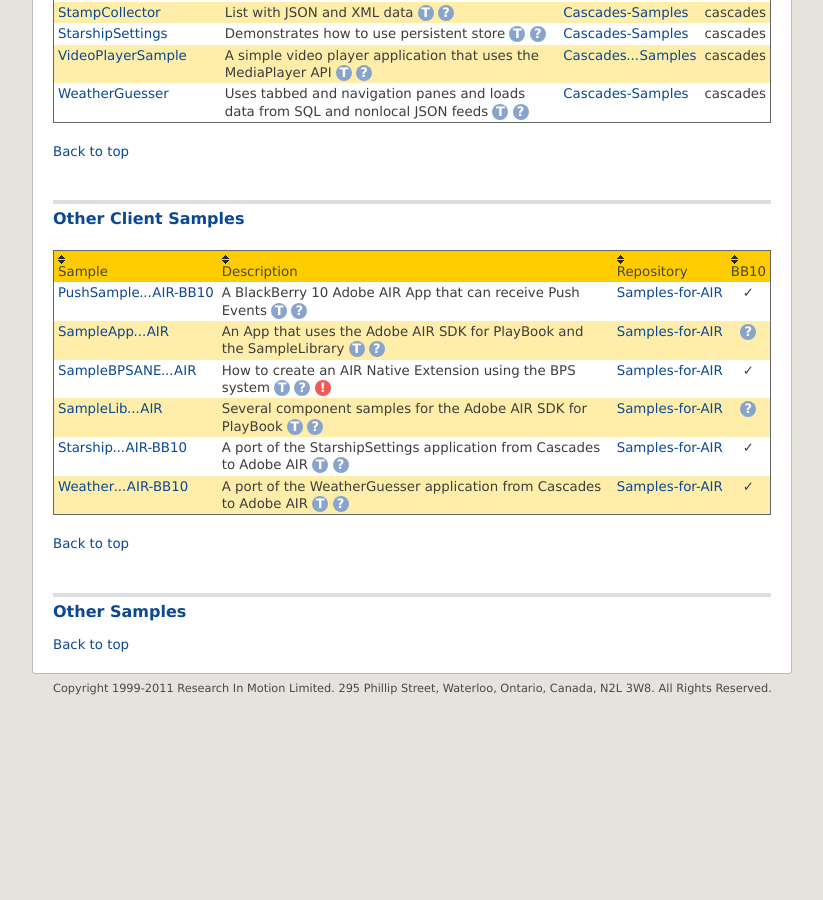
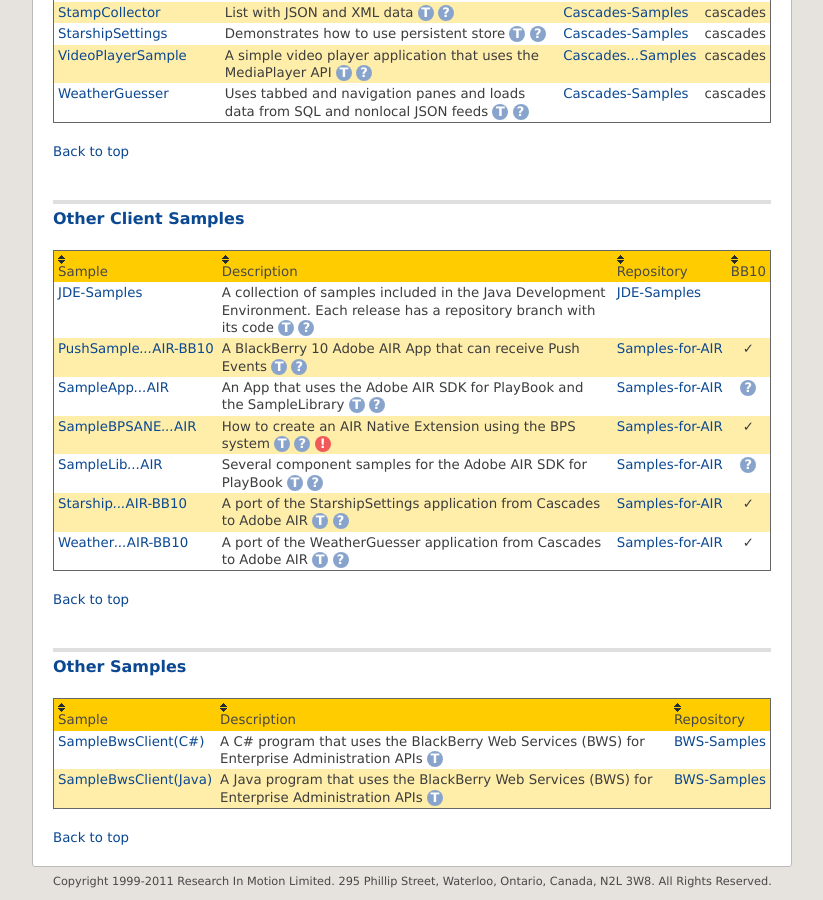
Before and after one commit to blackberry/Catalogs, a Jekyll site: the page built from All_Samples.md, in a window 1280 px wide and 900 px high, scrolled down 2284 px. Shown: the whole window, without its empty margins (318-1141 px from the left). Built offline with Jekyll 4.4.1, drawn with Linux system fonts in a browser that asks for light colours; before the commit the page ends 2991 px from its top, so only the background shows below that; some of the changed text lies outside the part shown.

Commit message:
Processed JDE-Samples

```diff
--- a/All_Samples.json
+++ b/All_Samples.json
@@ -126,6 +126,14 @@
      "note": "<p>This app acts as a Target that can be invoked by InvokeClient</p>",
      "warning": "There is also an 'InvokeTarget2' application. We need to clarify the relationship between the two apps",
      "tags": [ "native", "client", "invocation", "bb10", "cascades" ]
+ },
+ "JDE-Samples": {
+     "desc": "A collection of samples included in the Java Development Environment.  Each release has a repository branch with its code",
+     "url": "https://github.com/blackberry/JDE-Samples",
+     "repo": "JDE-Samples",
+     "repourl": "http://github.com/blackberry/JDE-Samples",
+     "note": "<p>For 7.1, there are 71 'device' samples and 10 'server' samples, as wel as several desktop samples</p>",
+     "tags": [ "java", "server", "client", "bbos" ]
  },
  "Kakel": {
      "desc": "Dynamic UI",
@@ -321,6 +329,20 @@
      "warning": "This seems to be in the wrong branch!",
      "tags": [ "air", "client", "bb10" ]
  },
+ "SampleBwsClient(C#)": {
+     "desc": "A C# program that uses the BlackBerry Web Services (BWS) for Enterprise Administration APIs",
+     "url": "https://github.com/blackberry/BWS-Samples/tree/master/SampleBwsClient.cs",
+     "repo": "BWS-Samples",
+     "repourl": "http://github.com/blackberry/BWS-Samples",
+     "tags": [ "c#", "server", "bws" ]
+ },
+ "SampleBwsClient(Java)": {
+     "desc": "A Java program that uses the BlackBerry Web Services (BWS) for Enterprise Administration APIs",
+     "url": "https://github.com/blackberry/BWS-Samples/tree/master/SampleBwsClient.java",
+     "repo": "BWS-Samples",
+     "repourl": "http://github.com/blackberry/BWS-Samples",
+     "tags": [ "java", "server", "bws" ]
+ },
  "SampleLibrary(AIR)": {
      "desc": "Several component samples for the Adobe AIR SDK for PlayBook",
      "url": "https://github.com/blackberry/Samples-for-AIR/tree/master/SampleLibrary",
--- a/js/All_Samples.js
+++ b/js/All_Samples.js
@@ -4,9 +4,7 @@
  * Clean up the scoping of functions and variables (translateTable, etc)
  * Clean up a bit the DOM manipulation as I learn better what's it doing
  * Add style for taglist and repolist
- * Cleanup the styles and classes for tag narrowing
- *   Hide the full table if there are no visible rows.
- *   Maybe remove the zebra?
+ * Report on number of samples currently shown
  * Translation table should be a JSON file
  */
 
```
Also changed, not shown: All_Samples.md (+1 -1 lines).
